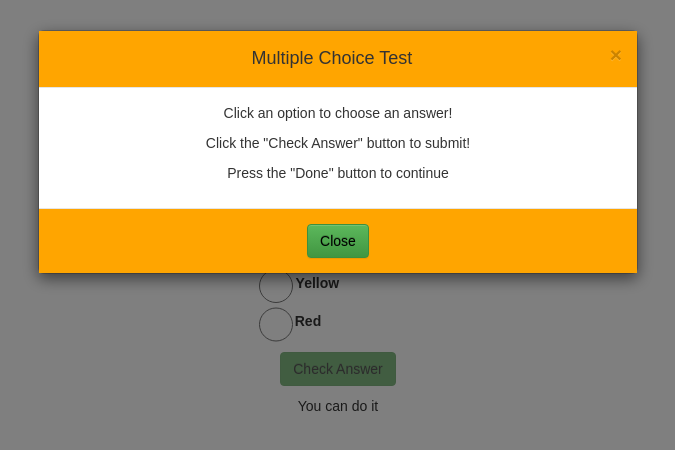
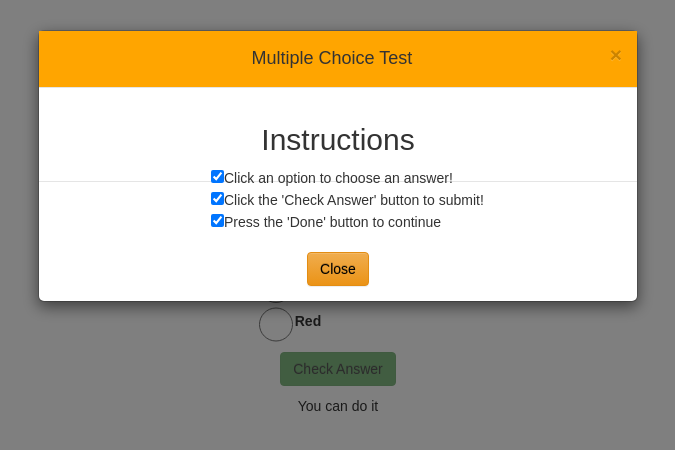
Before and after one commit to jcsmileyjr/Study-Buddy, a React (Create React App) app: page / in a window 1280 px wide. Shown: the top 450 px of the page, without its empty margins (302-977 px from the left). Built offline with nearby package versions, Linux system fonts and the light colour scheme.

Commit message:
Updated version of the instructions
- instructions display as checkboxes
- styling is added

```diff
--- a/src/Components/MCAnswersList.js
+++ b/src/Components/MCAnswersList.js
@@ -16,7 +16,12 @@ const styles = StyleSheet.create({
   },
 
   buttonTextColor:{
-	color: "black" //button text is black
+	color: "black", //button text is black
+    marginTop: "20px"
+  },
+
+  centerText:{
+      textAlign: "center"
   },
 
   //add whitespace between the radio button and the answer
@@ -50,8 +55,13 @@ const styles = StyleSheet.create({
 	  color: "green",
 	  fontSize: "1.2em"
   }
+});
 
-});
+const intructionsArray = [
+      "Click an option to choose an answer!",
+      "Click the 'Check Answer' button to submit!",
+      "Press the 'Done' button to continue"
+];
 
 //Display three answers as radio input controls. One answer is the correct answer and the other two are random incorrect answers. The component use the current array of questions/answers and current count of questions answer to determine the correct answer. All styles are applied to each answer but are turn on and off based on the passFail attribute of each answer.
 class MCAnswersList extends Component{
@@ -101,6 +111,19 @@ class MCAnswersList extends Component{
 	return listOfAnswers;
   }
 
+  //function to create an array of instructions to be displayed
+  displayInstructions(){
+
+    //create a array of instructions as <li> to be displayed.
+    const listOfInstructions = intructionsArray.map((instructions, index) =>
+	  <li key={index}>
+        <input type="checkbox" checked />{instructions}
+	  </li>
+    );
+
+	return listOfInstructions;
+  }
+
   //function used in the displayAnswers() to check if the current answer object passFail attribute is "pass" and return true. This will update the CSS tot the correctAnswers style.
   isAnswerPass(checkAnswer){
     if(checkAnswer.passFail === "pass"){
@@ -140,13 +163,14 @@ class MCAnswersList extends Component{
             <Modal.Header className={css(styles.orangeBackground)} closeButton>
               <Modal.Title>Multiple Choice Test</Modal.Title>
             </Modal.Header>
-            <Modal.Body className="text-center">
-              <p>Click an option to choose an answer!</p>
-              <p>Click the "Check Answer" button to submit!</p>
-              <p>Press the "Done" button to continue</p>
+            <Modal.Body>
+              <h2 className={css(styles.centerText)}>Instructions</h2>
+              <div className="text-left col-xs-11 col-xs-offset-1 col-sm-9 col-sm-offset-3 col-md-8 col-md-offset-3 col-lg-8 col-lg-offset-3">
+              <ul className={css(styles.removeListBullets)}>{this.displayInstructions()}</ul>
+              </div>
             </Modal.Body>
-            <Modal.Footer className={css(styles.orangeBackground)}>
-              <Button className={css(styles.buttonTextColor)} bsStyle="success" onClick={this.hideMCInstructions}>Close</Button>
+            <Modal.Footer className={css(styles.centerText)}>
+              <Button className={css(styles.buttonTextColor)} bsStyle="warning" onClick={this.hideMCInstructions}>Close</Button>
             </Modal.Footer>
           </Modal>
 		</div>
```
